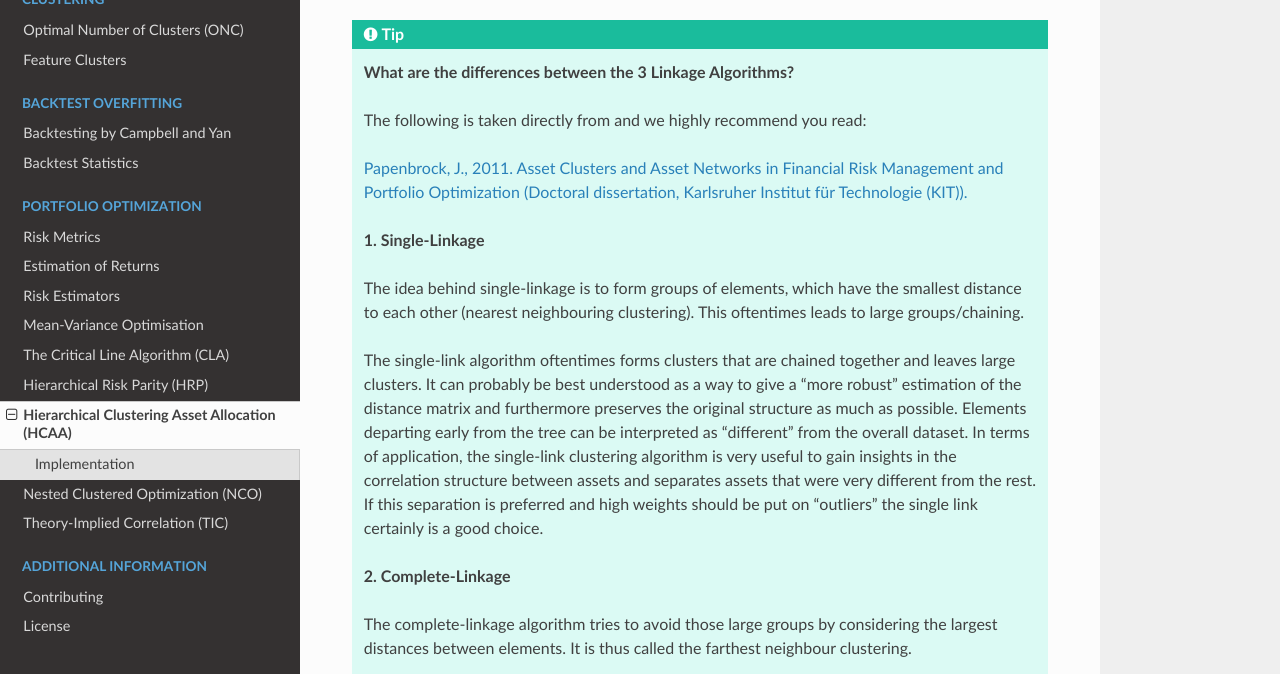
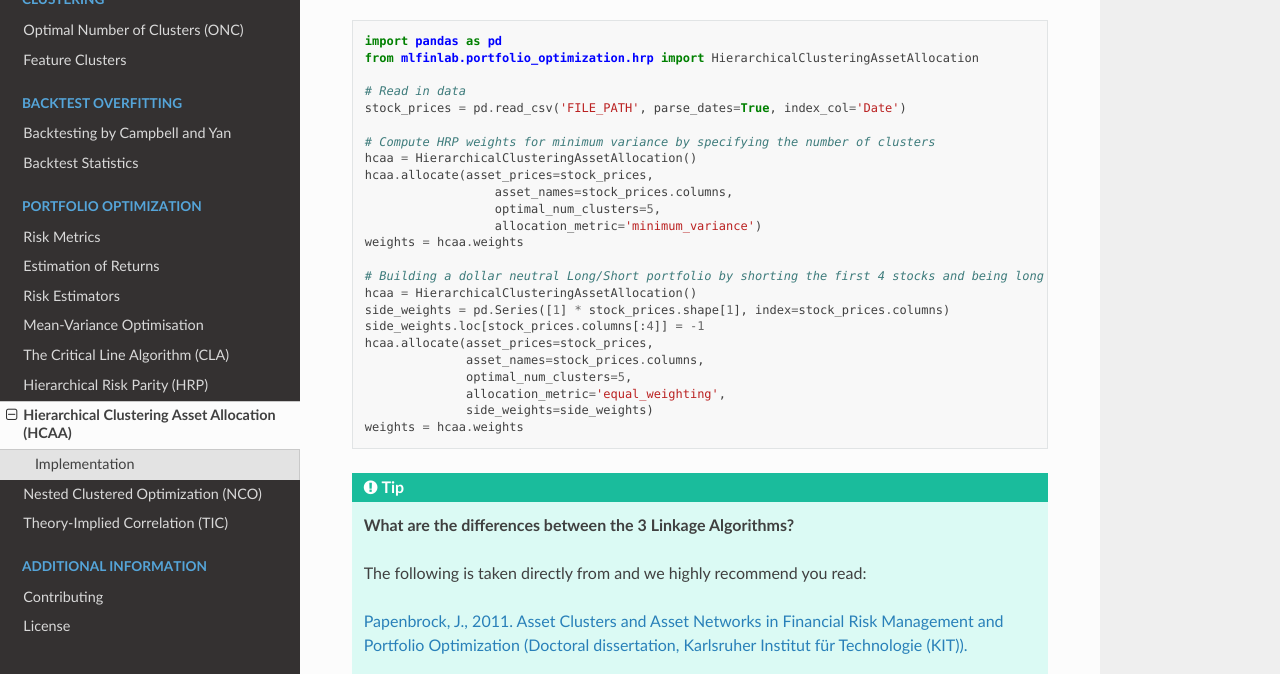
Before and after one commit to hudson-and-thames/mlfinlab, a Sphinx documentation site: the page built from docs/source/portfolio_optimisation/hierarchical_clustering_asset_allocation.rst, in a window 1280 px wide and 900 px high, scrolled down 730 px, cut to the strip 226-900 px from the top of the window. Built offline with Sphinx 7.4.7 and the Read the Docs theme 2.0.0, drawn with Linux system fonts in a browser that asks for light colours.

Commit message:
add doc sphinx HCAA

```diff
--- a/docs/source/portfolio_optimisation/hierarchical_clustering_asset_allocation.rst
+++ b/docs/source/portfolio_optimisation/hierarchical_clustering_asset_allocation.rst
@@ -35,6 +35,34 @@ Implementation
 
         .. automethod:: __init__
 
+.. code-block::
+
+    import pandas as pd
+    from mlfinlab.portfolio_optimization.hrp import HierarchicalClusteringAssetAllocation
+
+    # Read in data
+    stock_prices = pd.read_csv('FILE_PATH', parse_dates=True, index_col='Date')
+
+    # Compute HRP weights for minimum variance by specifying the number of clusters
+    hcaa = HierarchicalClusteringAssetAllocation()
+    hcaa.allocate(asset_prices=stock_prices,
+                      asset_names=stock_prices.columns,
+                      optimal_num_clusters=5,
+                      allocation_metric='minimum_variance')
+    weights = hcaa.weights
+
+    # Building a dollar neutral Long/Short portfolio by shorting the first 4 stocks and being long the others
+    hcaa = HierarchicalClusteringAssetAllocation()
+    side_weights = pd.Series([1] * stock_prices.shape[1], index=stock_prices.columns)
+    side_weights.loc[stock_prices.columns[:4]] = -1
+    hcaa.allocate(asset_prices=stock_prices,
+                  asset_names=stock_prices.columns,
+                  optimal_num_clusters=5,
+                  allocation_metric='equal_weighting',
+                  side_weights=side_weights)
+    weights = hcaa.weights
+
+
 .. tip::
     **What are the differences between the 3 Linkage Algorithms?**
 
```
Also changed, not shown: 1 other file.
